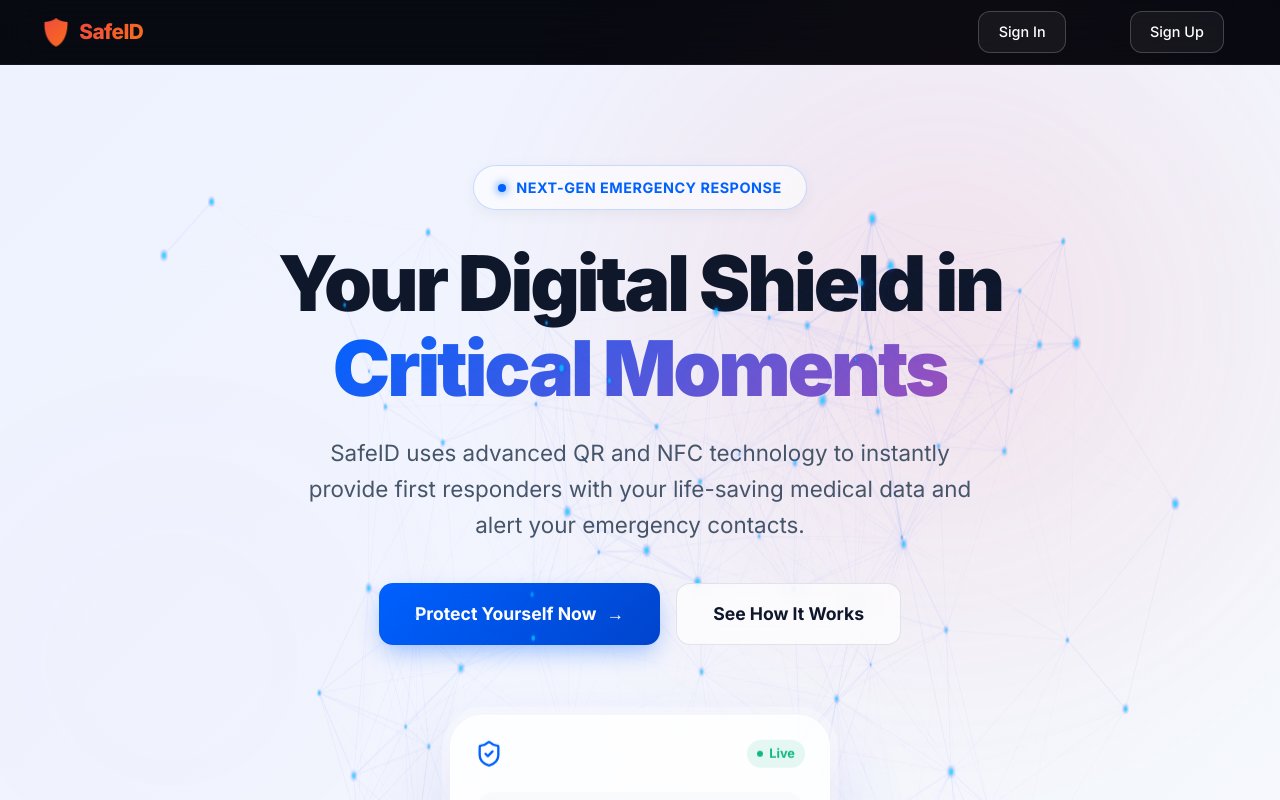
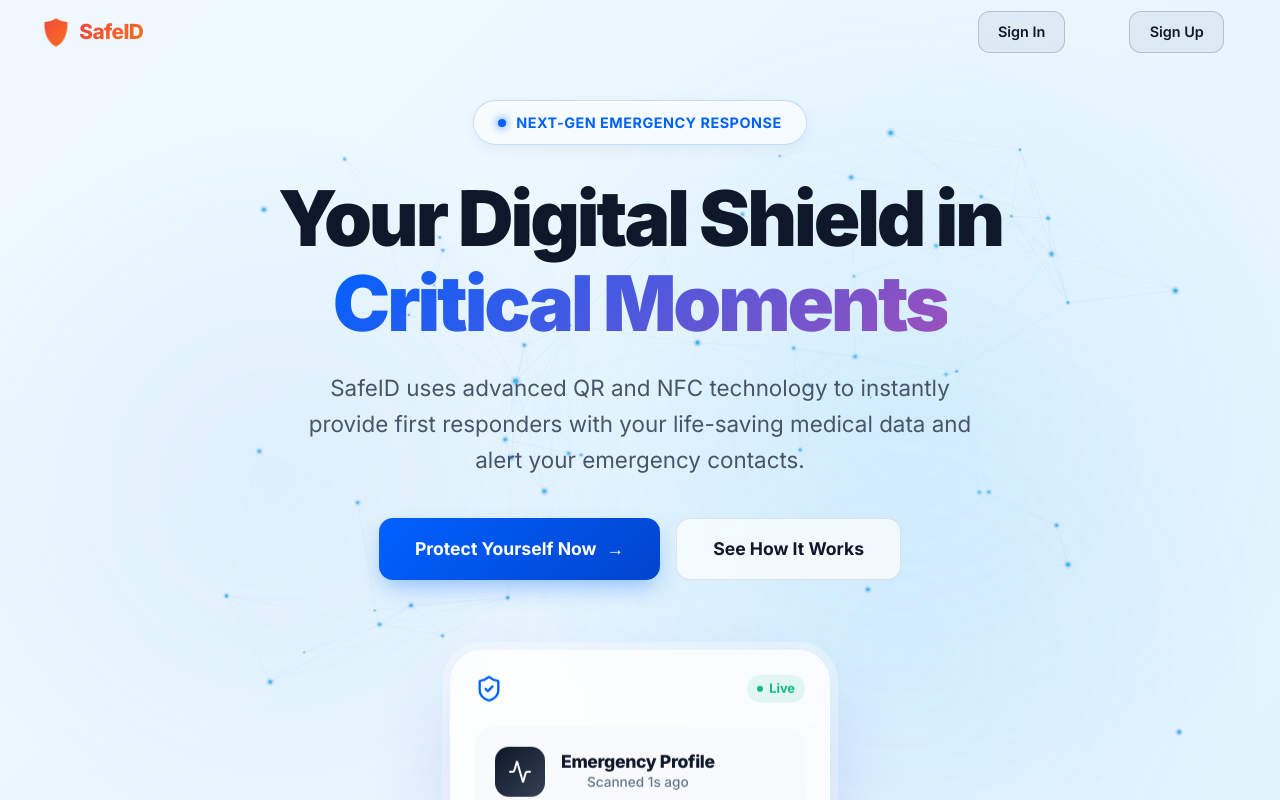
Before and after one commit to nishant8g/safeid-project, a React (Vite) app in the folder frontend/: page / in a window 1280 px wide. Shown: the top 800 px of the page. Built offline with nearby package versions, Linux system fonts and the light colour scheme; no server answers.

Commit message:
Update UI theme to Sky Blue and unlock Navbar

```diff
--- a/frontend/src/index.css
+++ b/frontend/src/index.css
@@ -340,13 +340,13 @@ h3 { font-size: clamp(1.25rem, 2.5vw, 1.75rem); }
 
 /* ──── Navbar ──── */
 .navbar {
-  position: sticky;
+  position: absolute;
   top: 0;
+  left: 0;
+  right: 0;
   z-index: 1000;
-  background: rgba(5, 5, 5, 0.4);
-  backdrop-filter: blur(20px);
-  -webkit-backdrop-filter: blur(20px);
-  border-bottom: 1px solid rgba(255, 255, 255, 0.05);
+  background: transparent;
+  border: none;
 }
 
 .navbar-inner {
@@ -364,7 +364,7 @@ h3 { font-size: clamp(1.25rem, 2.5vw, 1.75rem); }
   gap: var(--space-sm);
   font-size: 1.3rem;
   font-weight: 800;
-  color: var(--text-primary);
+  color: #0f172a;
   letter-spacing: -0.03em;
 }
 
@@ -393,7 +393,7 @@ h3 { font-size: clamp(1.25rem, 2.5vw, 1.75rem); }
   border-radius: var(--radius-sm);
   font-size: 0.9rem;
   font-weight: 500;
-  color: var(--text-secondary);
+  color: #475569;
   background: none;
   border: none;
   cursor: pointer;
@@ -402,8 +402,8 @@ h3 { font-size: clamp(1.25rem, 2.5vw, 1.75rem); }
 }
 
 .navbar-links a:hover, .navbar-links button:hover {
-  color: var(--text-primary);
-  background: var(--bg-glass);
+  color: #0f172a;
+  background: rgba(0, 0, 0, 0.05);
 }
 
 .navbar-links a.active {
@@ -1351,17 +1351,18 @@ h3 { font-size: clamp(1.25rem, 2.5vw, 1.75rem); }
 }
 
 .btn-nav-outline {
-  border: 1px solid rgba(255,255,255,0.2);
-  background: rgba(255,255,255,0.05);
+  border: 1px solid rgba(15, 23, 42, 0.2);
+  background: rgba(15, 23, 42, 0.05);
   border-radius: 12px;
   padding: 0.5rem 1.2rem;
-  color: white;
+  color: #0f172a;
+  font-weight: 600;
   transition: all 0.2s;
   font-size: 0.9rem;
 }
 .btn-nav-outline:hover {
-  background: rgba(255,255,255,0.1);
-  border-color: rgba(255,255,255,0.3);
+  background: rgba(15, 23, 42, 0.1);
+  border-color: rgba(15, 23, 42, 0.3);
 }
 
 .login-card-wrapper {
--- a/frontend/src/pages/Landing.jsx
+++ b/frontend/src/pages/Landing.jsx
@@ -24,7 +24,7 @@ function MeshBackground() {
     window.addEventListener('resize', resize);
 
     // Nodes
-    const NODE_COUNT = 90;
+    const NODE_COUNT = 55; // Reduced from 90 to optimize performance
     const nodes = [];
     for (let i = 0; i < NODE_COUNT; i++) {
       nodes.push({
@@ -82,7 +82,7 @@ function MeshBackground() {
             ctx.beginPath();
             ctx.moveTo(a.px, a.py);
             ctx.lineTo(b.px, b.py);
-            ctx.strokeStyle = `rgba(0, 97, 255, ${opacity})`;
+            ctx.strokeStyle = `rgba(96, 165, 250, ${opacity})`;
             ctx.lineWidth = 1 * Math.min(a.scale, b.scale);
             ctx.stroke();
           }
@@ -96,14 +96,14 @@ function MeshBackground() {
         ctx.beginPath();
         ctx.arc(p.px, p.py, r * 2.5, 0, Math.PI * 2);
         const gradient = ctx.createRadialGradient(p.px, p.py, 0, p.px, p.py, r * 2.5);
-        gradient.addColorStop(0, `rgba(0, 97, 255, ${0.7 * p.scale})`);
-        gradient.addColorStop(1, 'rgba(0, 97, 255, 0)');
+        gradient.addColorStop(0, `rgba(59, 130, 246, ${0.7 * p.scale})`);
+        gradient.addColorStop(1, 'rgba(59, 130, 246, 0)');
         ctx.fillStyle = gradient;
         ctx.fill();
 
         ctx.beginPath();
         ctx.arc(p.px, p.py, r, 0, Math.PI * 2);
-        ctx.fillStyle = `rgba(0, 229, 255, ${0.9 * p.scale})`;
+        ctx.fillStyle = `rgba(6, 182, 212, ${0.9 * p.scale})`;
         ctx.fill();
       }
 
@@ -189,7 +189,7 @@ export default function Landing() {
   };
 
   return (
-    <div style={{ position: 'relative', overflowX: 'hidden', minHeight: '100vh', background: 'linear-gradient(135deg, #eef2ff 0%, #f8fafc 50%, #e0e7ff 100%)', fontFamily: "'Inter', sans-serif" }}>
+    <div style={{ position: 'relative', overflowX: 'hidden', minHeight: '100vh', background: 'linear-gradient(135deg, #f0f9ff 0%, #e0f2fe 50%, #bae6fd 100%)', fontFamily: "'Inter', sans-serif" }}>
 
       {/* Global CSS override just for this page to make navbar NOT fixed */}
       <style>{`
@@ -198,23 +198,28 @@ export default function Landing() {
         }
       `}</style>
 
-      {/* Ambient background blur circles with Emergency Pulse Effect */}
+      {/* Ambient background blur circles with Emergency Pulse Effect (Optimized for Performance) */}
       <div style={{ position: 'fixed', top: 0, left: 0, right: 0, bottom: 0, overflow: 'hidden', zIndex: 0, pointerEvents: 'none' }}>
+        <MeshBackground />
         <motion.div
-          animate={{ scale: [1, 1.2, 1], opacity: [0.1, 0.5, 0.1], background: ['radial-gradient(circle, rgba(0, 97, 255, 0.15) 0%, rgba(255,255,255,0) 70%)', 'radial-gradient(circle, rgba(239, 68, 68, 0.25) 0%, rgba(255,255,255,0) 70%)', 'radial-gradient(circle, rgba(0, 97, 255, 0.15) 0%, rgba(255,255,255,0) 70%)'] }}
-          transition={{ duration: 4, repeat: Infinity, ease: "easeInOut" }}
-          style={{ position: 'absolute', top: '-10%', right: '-5%', width: '800px', height: '800px', filter: 'blur(60px)', borderRadius: '50%' }}
+          animate={{ scale: [1, 1.2, 1], opacity: [0.4, 0.7, 0.4], background: ['radial-gradient(circle, rgba(56, 189, 248, 0.25) 0%, rgba(255,255,255,0) 60%)', 'radial-gradient(circle, rgba(96, 165, 250, 0.2) 0%, rgba(255,255,255,0) 60%)', 'radial-gradient(circle, rgba(56, 189, 248, 0.25) 0%, rgba(255,255,255,0) 60%)'] }}
+          transition={{ duration: 6, repeat: Infinity, ease: "easeInOut" }}
+          style={{ position: 'absolute', top: '-10%', right: '-10%', width: '1000px', height: '1000px', borderRadius: '50%', willChange: 'transform, opacity' }}
         />
         <motion.div
-          animate={{ scale: [1.2, 1, 1.2], opacity: [0.1, 0.5, 0.1], background: ['radial-gradient(circle, rgba(157, 80, 187, 0.15) 0%, rgba(255,255,255,0) 70%)', 'radial-gradient(circle, rgba(59, 130, 246, 0.25) 0%, rgba(255,255,255,0) 70%)', 'radial-gradient(circle, rgba(157, 80, 187, 0.15) 0%, rgba(255,255,255,0) 70%)'] }}
-          transition={{ duration: 4, repeat: Infinity, ease: "easeInOut", delay: 2 }}
-          style={{ position: 'absolute', bottom: '-20%', left: '-10%', width: '600px', height: '600px', filter: 'blur(60px)', borderRadius: '50%' }}
+          animate={{ scale: [1.2, 1, 1.2], opacity: [0.3, 0.5, 0.3], background: ['radial-gradient(circle, rgba(129, 140, 248, 0.2) 0%, rgba(255,255,255,0) 60%)', 'radial-gradient(circle, rgba(6, 182, 212, 0.2) 0%, rgba(255,255,255,0) 60%)', 'radial-gradient(circle, rgba(129, 140, 248, 0.2) 0%, rgba(255,255,255,0) 60%)'] }}
+          transition={{ duration: 6, repeat: Infinity, ease: "easeInOut", delay: 2 }}
+          style={{ position: 'absolute', bottom: '-10%', left: '-10%', width: '800px', height: '800px', borderRadius: '50%', willChange: 'transform, opacity' }}
+        />
+        <motion.div
+          animate={{ y: [-20, 20, -20], opacity: [0.2, 0.4, 0.2], background: ['radial-gradient(circle, rgba(59, 130, 246, 0.25) 0%, rgba(255,255,255,0) 50%)', 'radial-gradient(circle, rgba(56, 189, 248, 0.2) 0%, rgba(255,255,255,0) 50%)', 'radial-gradient(circle, rgba(59, 130, 246, 0.25) 0%, rgba(255,255,255,0) 50%)'] }}
+          transition={{ duration: 8, repeat: Infinity, ease: "easeInOut", delay: 1 }}
+          style={{ position: 'absolute', top: '30%', left: '20%', width: '100vw', height: '800px', borderRadius: '50%', willChange: 'transform, opacity' }}
         />
       </div>
 
       {/* Hero Section */}
       <section style={{ position: 'relative', zIndex: 10, minHeight: '100vh', display: 'flex', flexDirection: 'column', alignItems: 'center', justifyContent: 'center', paddingTop: '100px', paddingBottom: '60px' }}>
-        <MeshBackground />
 
         <motion.div
           className="container"
@@ -314,7 +319,7 @@ export default function Landing() {
       </section>
 
       {/* Global Stats - Updated to reflect capability rather than inflated user counts */}
-      <section style={{ borderTop: '1px solid rgba(0,0,0,0.05)', borderBottom: '1px solid rgba(0,0,0,0.05)', background: 'rgba(255,255,255,0.8)', backdropFilter: 'blur(10px)', padding: '60px 0', position: 'relative', zIndex: 10 }}>
+      <section style={{ borderTop: '1px solid rgba(0,0,0,0.05)', borderBottom: '1px solid rgba(0,0,0,0.05)', background: 'rgba(240,249,255,0.8)', backdropFilter: 'blur(10px)', padding: '60px 0', position: 'relative', zIndex: 10 }}>
         <div style={{ maxWidth: '1200px', margin: '0 auto', display: 'grid', gridTemplateColumns: 'repeat(auto-fit, minmax(200px, 1fr))', gap: '40px', padding: '0 24px' }}>
           <AnimatedCounter end="AES-256" label="Encryption Standard" />
           <AnimatedCounter end={1} suffix="s" label="Scan to Alert Time" />
@@ -430,7 +435,7 @@ export default function Landing() {
       <section style={{ padding: '80px 24px 120px', textAlign: 'center', position: 'relative', zIndex: 10 }}>
         <motion.div
           initial="hidden" whileInView="visible" viewport={{ once: true, margin: "-50px" }} variants={fadeUpVariant}
-          style={{ maxWidth: '800px', margin: '0 auto', background: 'linear-gradient(135deg, #ffffff 0%, #f1f5f9 100%)', border: '1px solid #e2e8f0', borderRadius: '32px', padding: '60px 40px', boxShadow: '0 20px 50px rgba(0,0,0,0.05)' }}
+          style={{ maxWidth: '800px', margin: '0 auto', background: 'linear-gradient(135deg, #ffffff 0%, #e0f2fe 100%)', border: '1px solid #bae6fd', borderRadius: '32px', padding: '60px 40px', boxShadow: '0 20px 50px rgba(0,0,0,0.05)' }}
         >
           <div style={{ width: '80px', height: '80px', background: '#0f172a', borderRadius: '24px', display: 'flex', alignItems: 'center', justifyContent: 'center', margin: '0 auto 30px', boxShadow: '0 10px 25px rgba(15, 23, 42, 0.3)' }}>
             <Zap color="white" size={36} />
@@ -451,7 +456,7 @@ export default function Landing() {
       </section>
 
       {/* Footer */}
-      <footer style={{ padding: '60px 40px 40px', background: 'white', position: 'relative', zIndex: 10, color: '#64748b', borderTop: '1px solid rgba(0,0,0,0.05)' }}>
+      <footer style={{ padding: '60px 40px 40px', background: 'transparent', position: 'relative', zIndex: 10, color: '#64748b', borderTop: '1px solid rgba(0,0,0,0.05)' }}>
         <div style={{ maxWidth: '1200px', margin: '0 auto', display: 'flex', flexWrap: 'wrap', justifyContent: 'space-between', alignItems: 'center', gap: '30px' }}>
           <div style={{ display: 'flex', alignItems: 'center', gap: '12px' }}>
             <span style={{ fontSize: '1.5rem' }}>🛡️</span>
--- a/frontend/src/pages/Login.jsx
+++ b/frontend/src/pages/Login.jsx
@@ -35,7 +35,7 @@ export default function Login() {
   };
 
   return (
-    <div style={{ minHeight: '100vh', background: 'linear-gradient(135deg, #eef2ff 0%, #f8fafc 50%, #e0e7ff 100%)', display: 'flex', alignItems: 'center', justifyContent: 'center', position: 'relative', overflow: 'hidden' }}>
+    <div style={{ minHeight: '100vh', background: 'linear-gradient(135deg, #f0f9ff 0%, #e0f2fe 50%, #bae6fd 100%)', display: 'flex', alignItems: 'center', justifyContent: 'center', position: 'relative', overflow: 'hidden' }}>
 
       {/* Absolute Ambient Background matching Landing page */}
       <div style={{ position: 'absolute', top: '-10%', right: '-5%', width: '800px', height: '800px', background: 'radial-gradient(circle, rgba(0, 97, 255, 0.1) 0%, rgba(255,255,255,0) 70%)', filter: 'blur(60px)', borderRadius: '50%', zIndex: 0 }} />
--- a/frontend/src/pages/Register.jsx
+++ b/frontend/src/pages/Register.jsx
@@ -35,7 +35,7 @@ export default function Register() {
   };
 
   return (
-    <div style={{ minHeight: '100vh', background: 'linear-gradient(135deg, #eef2ff 0%, #f8fafc 50%, #e0e7ff 100%)', display: 'flex', alignItems: 'center', justifyContent: 'center', position: 'relative', overflow: 'hidden' }}>
+    <div style={{ minHeight: '100vh', background: 'linear-gradient(135deg, #f0f9ff 0%, #e0f2fe 50%, #bae6fd 100%)', display: 'flex', alignItems: 'center', justifyContent: 'center', position: 'relative', overflow: 'hidden' }}>
 
       {/* Absolute Ambient Background matching Landing page */}
       <div style={{ position: 'absolute', top: '-10%', right: '-5%', width: '800px', height: '800px', background: 'radial-gradient(circle, rgba(0, 97, 255, 0.1) 0%, rgba(255,255,255,0) 70%)', filter: 'blur(60px)', borderRadius: '50%', zIndex: 0 }} />
```
